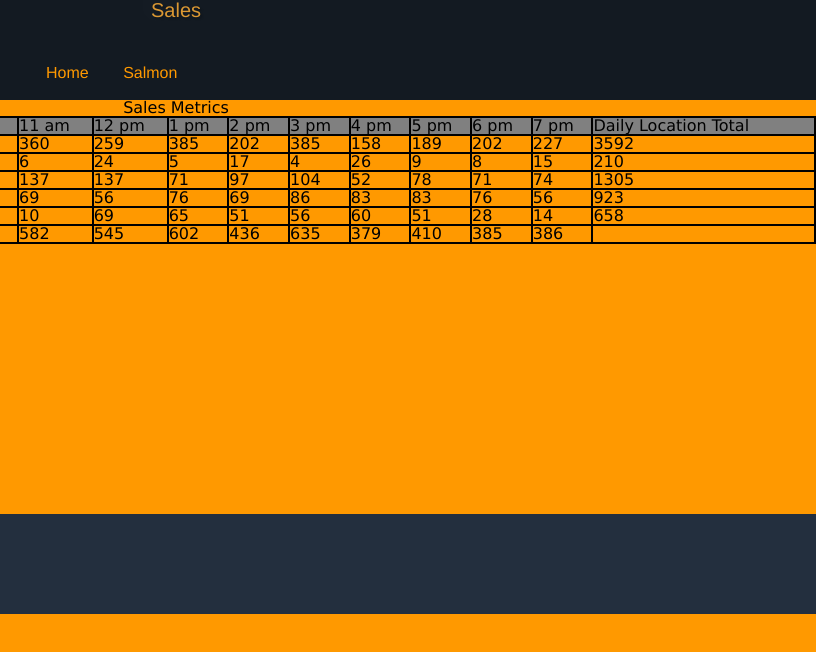
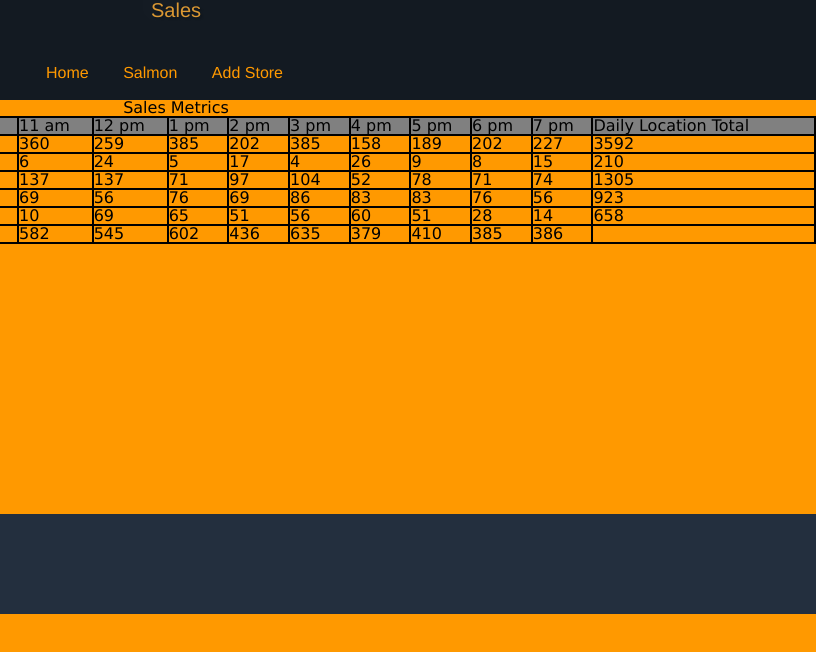
Before and after one commit to venugopc/SalmonCookies, a plain HTML site: page sales.html in a window 1280 px wide. Shown: the full height of the page, 464-1280 px from the left. Drawn offline with Linux system fonts and the light colour scheme.

Commit message:
Modified files for Lab 8

```diff
--- a/sales.html
+++ b/sales.html
@@ -15,6 +15,7 @@
                     <ul>
                         <li><a href="sales.html">Home</a></li>
                         <li><a href="index.html">Salmon</a></li>
+                        <li><a href="addStores.html">Add Store</a></li>
                     </ul>
                 </nav>
             </section>
```
Also changed, not shown: index.html (+1 -0 lines), js/app.js (line endings or trailing spaces).
